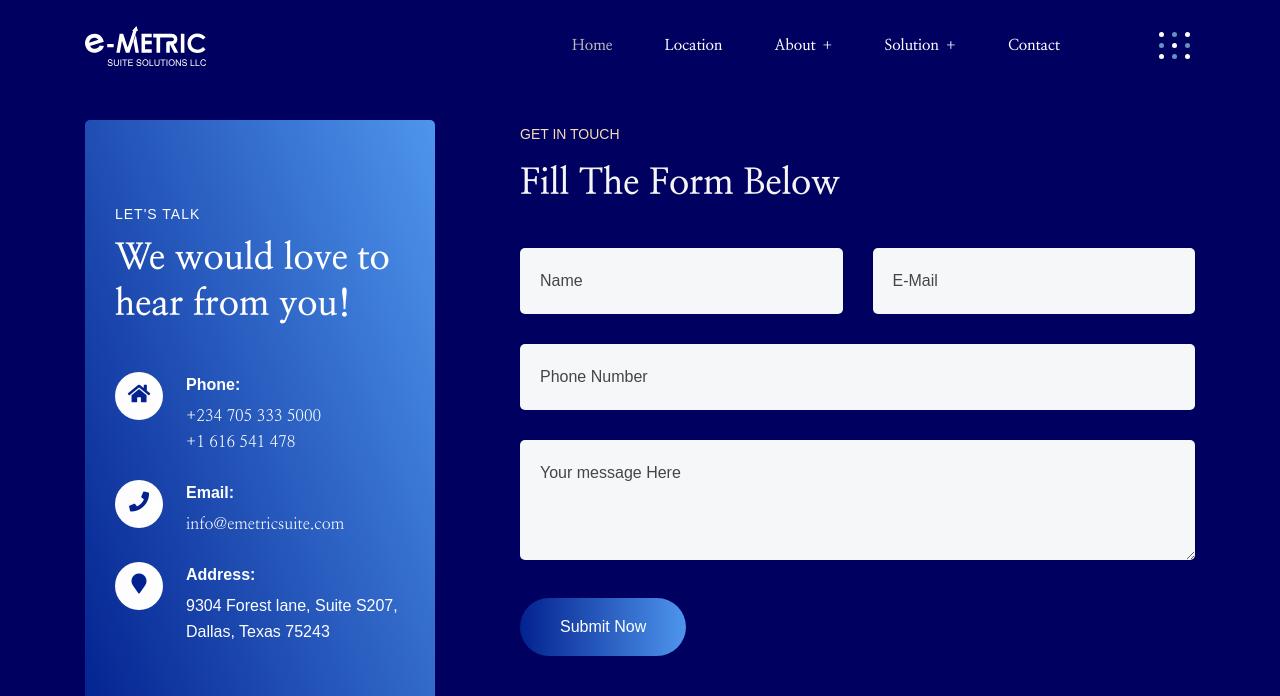
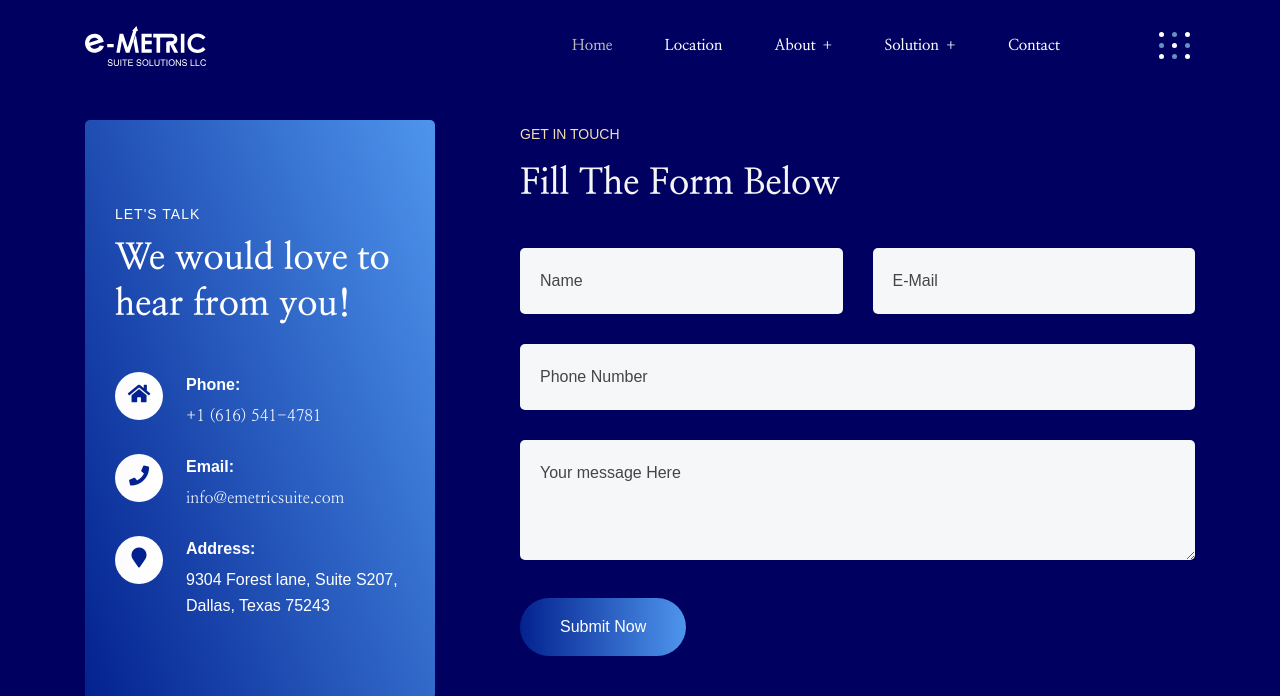
Before and after one commit to MARKOTHEDEV/Esuite-website, a Django app: page /contact/ in a window 1280 px wide. Shown: the top 696 px of the page. Run offline with Django 3.2, Linux system fonts and the light colour scheme; data that the repository does not hold is empty; some libraries are stand-ins or nearby versions; some web fonts are replaced.

Commit message:
changed the contact info\

```diff
--- a/templates/contact.html
+++ b/templates/contact.html
@@ -27,9 +27,7 @@
                                        <span class="label">Phone:</span>
                                        <a href="">
 
-<!-- Phone -->
-                                                +234 705 333 5000 <br>
-                                                +1 616 541 478
+<!-- Phone -->                                              +1 (616) 541-4781
 
                                         </a>
                                     </div>
--- a/templates/index5.html
+++ b/templates/index5.html
@@ -600,8 +600,8 @@
                                 </div>
                                 <div class="services-text">
                                     <h3 class="title"><a href="#">Call Us</a></h3>
-                                    <p class="services-txt"> +234 705 333 5000</p>
-                                    <p class="services-txt"> +1 616 541 478</p>
+                                    <!-- <p class="services-txt"> +234 705 333 5000</p> -->
+                                    <p class="services-txt"> +1 (616) 541-4781</p>
                                 </div>
                             </div>
                             <div class="services-wrap">
--- a/templates/partials/nav.html
+++ b/templates/partials/nav.html
@@ -234,7 +234,7 @@
             </div>
             <div class="offcanvas-text">
                 <p>
-                    Enterprise Metric Suite Solutions Limited is a globalbusinessprocessandperformance managementsolutionproviderwithits internationalheadquartersinDallasTexas, USA.
+                    Enterprise Metric Suite Solutions Limited is a global business process and performance management solution provider with its international headquarters in Dallas Texas, USA.
 
                 </p>
                 <p>
@@ -284,8 +284,8 @@
                           </div>
                           <div class="info-content">
                               <h4 class="title">Phone</h4>
-                              <em>+234 705 333 5000</em>
-                              <em>+1 616 541 478</em>
+                              <em>+1 (616) 541-4781</em>
+                              <!-- <em>+1 616 541 478</em> -->
                           </div>
                       </div>
                   </div>
```
